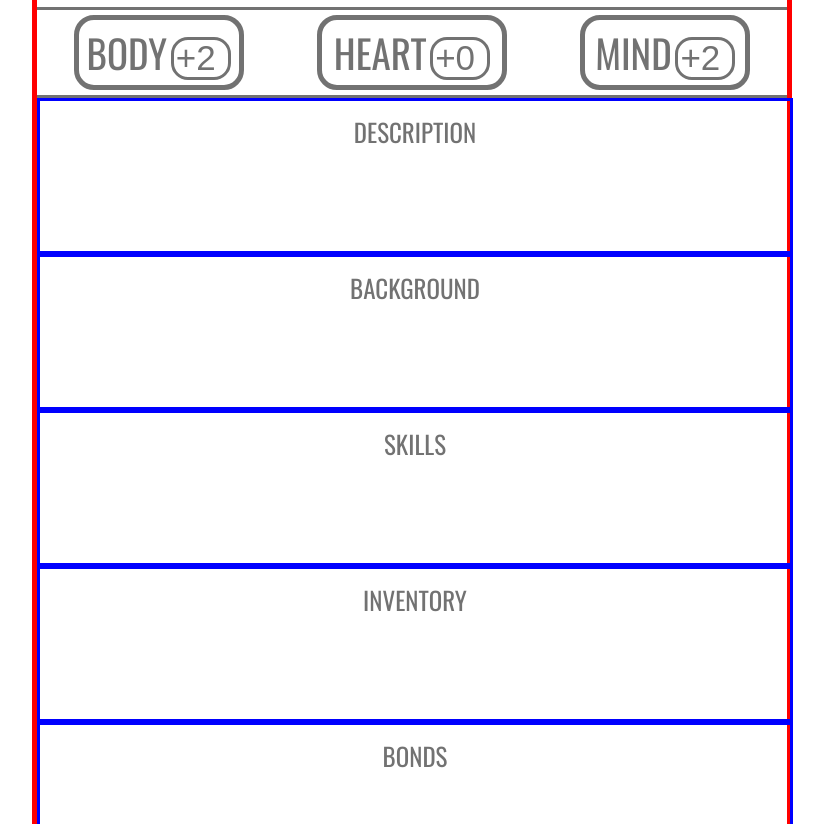
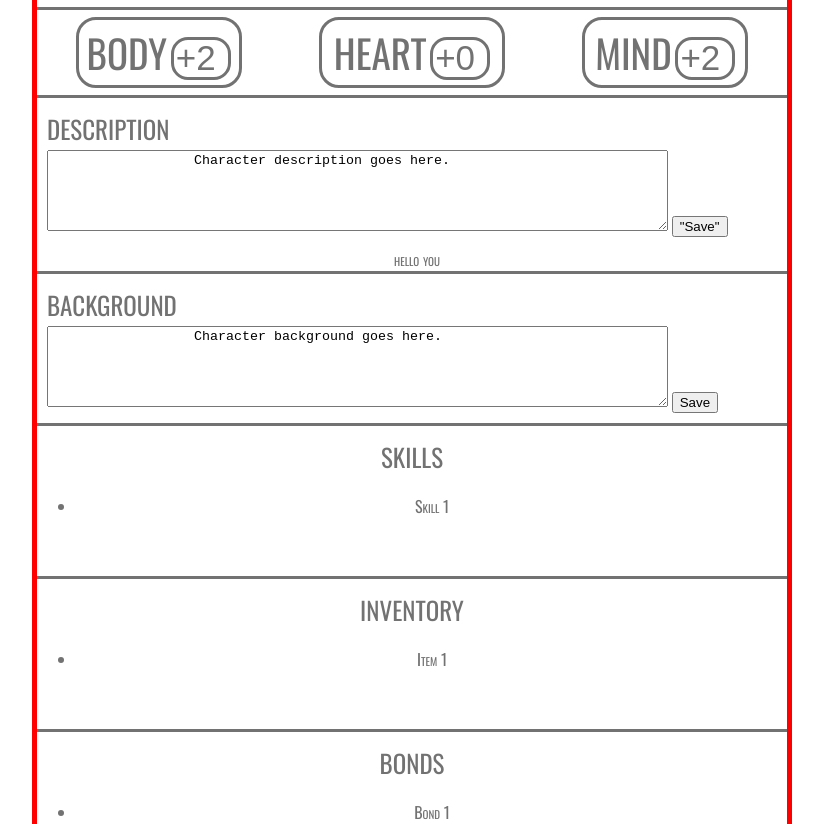
Before and after one commit to rue-williams/Projects, a plain HTML site: page Character Sheet/index.html in a window 1280 px wide. Shown: the part 128-952 px from the top of the page, without its empty margins (228-1052 px from the left). Drawn offline with nearby package versions, Linux system fonts and the light colour scheme.

Commit message:
added forms and lists

```diff
--- a/Character Sheet/index.html
+++ b/Character Sheet/index.html
@@ -4,14 +4,18 @@
 <head>
 
     <title>Character Sheet</title>
+    <link rel="icon" type="image/x-icon" href="favicon.ico">
     <link type="text/css" rel="stylesheet" href="style.css">
     <link type="text/css" rel="stylesheet" href="//fonts.googleapis.com/css?family=Oswald">
-    <script type="text/javascript" src="index.js"></script>
-
 </head>
 
 <body>
-
+    <script type="text/javascript" src="index.js"></script>
+    <script>
+        function getTextArea() {
+            document.getElementById("descinput").value = "Fifth Avenue, New York City";
+        }
+    </script>
     <div class="sheet">
         <div class="logo"><img src="logo.png" alt="logo of a building above an open book"></div>
         <div class="name"><h1>name</h1></div>
@@ -30,12 +34,51 @@
                 <input type="text" id="mind-stat" value="+2">
             </div>
         </div>
-        <div class="description"><h3>description</h3></div>
-        <div class="background"><h3>background</h3></div>
-        <div class="skills"><h3>skills</h3></div>
-        <div class="inventory"><h3>inventory</h3></div>
-        <div class="bonds"><h3>bonds</h3></div>
-        <div class="relationships"><h3>relationships</h3></div>
+        <div class="description">
+            <h3>description</h3>
+            <form>
+                <textarea id="descinput" name="descinput" rows="5" cols="75">
+                  Character description goes here.
+                </textarea>
+                <button onlclick="getTextArea()">"Save"</button>
+            </form>
+            <div id="descoutput">hello you</div>
+        </div>
+        <div class="background">
+            <h3>background</h3>
+            <form>
+                <textarea id="backinput" name="backinput" rows="5" cols="75">
+                  Character background goes here.
+                </textarea>
+                <input type="submit" value="Save">
+                <br>
+            </form>
+            <p id="backoutput"></p>
+        </div>
+        <div class="skills">
+            <h3>skills</h3>
+            <ul id="skills">
+                <li>Skill 1</li>
+            </ul>
+        </div>
+        <div class="inventory">
+            <h3>inventory</h3>
+            <ul id="inventory">
+                <li>Item 1</li>
+            </ul>
+        </div>
+        <div class="bonds">
+            <h3>bonds</h3>
+            <ul id="bonds">
+                <li>Bond 1</li>
+            </ul>
+        </div>
+        <div class="relationships">
+            <h3>relationships</h3>
+            <ul id="relationships">
+                <li>relationship 1</li>
+            </ul>
+        </div>
     </div>
 
 
--- a/Character Sheet/index.js
+++ b/Character Sheet/index.js
@@ -0,0 +1,3 @@
+function getTextArea() {
+    document.getElementById("descoutput").innerHTML = "Hello me";
+};
--- a/Character Sheet/style.css
+++ b/Character Sheet/style.css
@@ -34,20 +34,12 @@ img {
 div {
     display: inline-block;
     margin: auto;
-    height: 150px;
     width: 100%;
     text-align: center;
 }
 
-input {
-    color: #727272;
-    font-size: 35px;
-    font-weight: 100;
-    width: 50px;
-    height: 35px;
-    border-radius: 17px;
-    border:3px solid #727272;
-
+form {
+    margin-bottom: 10px;
 }
 
 .sheet {
@@ -92,17 +84,6 @@ input {
     font-style: italic;
 }
 
-.description {
-    grid-area: description;
-    height: 150px;
-    border: 3px solid blue;
-}
-
-.background {
-    grid-area: background;
-    border: 3px solid blue;
-}
-
 .stat {
     grid-area: stat;
     display: flex;
@@ -114,12 +95,23 @@ input {
     border-bottom: 3px solid;
 }
 
+.stat input {
+    color: #727272;
+    font-size: 35px;
+    font-weight: 100;
+    width: 50px;
+    height: 35px;
+    border-radius: 17px;
+    border:3px solid #727272;
+
+}
+
 .body {
     order: 1;
     height: 65px;
     width: 160px;
     display: inline-block;
-    border: 5px solid #727272;
+    border: 3px solid;
     border-radius: 20px;
 }
 
@@ -128,7 +120,7 @@ input {
     height: 65px;
     width: 180px;
     display: inline-block;
-    border: 5px solid #727272;
+    border: 3px solid;
     border-radius: 20px;
 
 }
@@ -138,27 +130,46 @@ input {
     height: 65px;
     width: 160px;
     display: inline-block;
-    border: 5px solid #727272;
+    border: 3px solid;
     border-radius: 20px;
 
 }
 
+.description {
+    grid-area: description;
+    width: 740px;
+    border-bottom: 3px solid;
+    text-align: left;
+    padding-left: 10px;
+}
+
+.background {
+    grid-area: background;
+    width: 740px;
+    border-bottom: 3px solid;
+    text-align: left;
+    padding-left: 10px;
+}
+
 .skills {
     grid-area: skills;
-    border: 3px solid blue;
+    border-bottom: 3px solid;
+    height: 150px;
 }
 
 .inventory {
     grid-area: inventory;
-    border: 3px solid blue;
+    border-bottom: 3px solid;
+    height: 150px;
 }
 
 .bonds {
     grid-area: bonds;
-    border: 3px solid blue;
+    border-bottom: 3px solid;
+    height: 150px;
 }
 
 .relationships {
     grid-area: relationships;
-    border: 3px solid blue;
+    height: 150px;
 }
```
Also changed, not shown: Character Sheet/favicon.ico (added).
